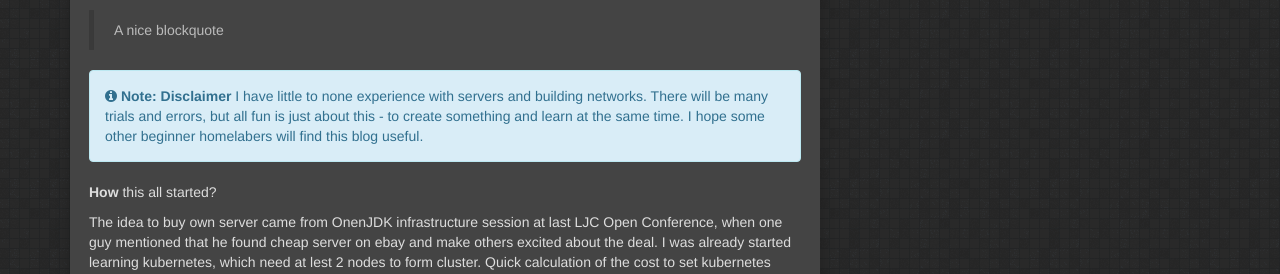
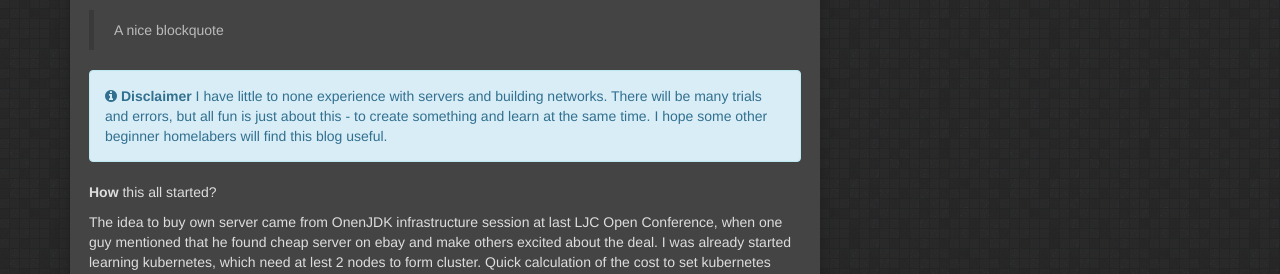
Before and after one commit to blekione/blekione.github.io, a Jekyll site: the page built from _posts/2018-03-04-the-beggining.md, in a window 1280 px wide and 1273 px high. Shown: the part 492-766 px from the top of the window. Built offline with Jekyll 4.4.1, drawn with Linux system fonts in a browser that asks for light colours.

Commit message:
Removes "Note:" string from note include.

```diff
--- a/_includes/note.html
+++ b/_includes/note.html
@@ -1 +1 @@
-<div markdown="span" class="alert alert-info" role="alert"><i class="fa fa-info-circle"></i> <b>Note:</b> {{include.content}}</div>
+<div markdown="span" class="alert alert-info" role="alert"><i class="fa fa-info-circle"></i>{{include.content}}</div>
```
